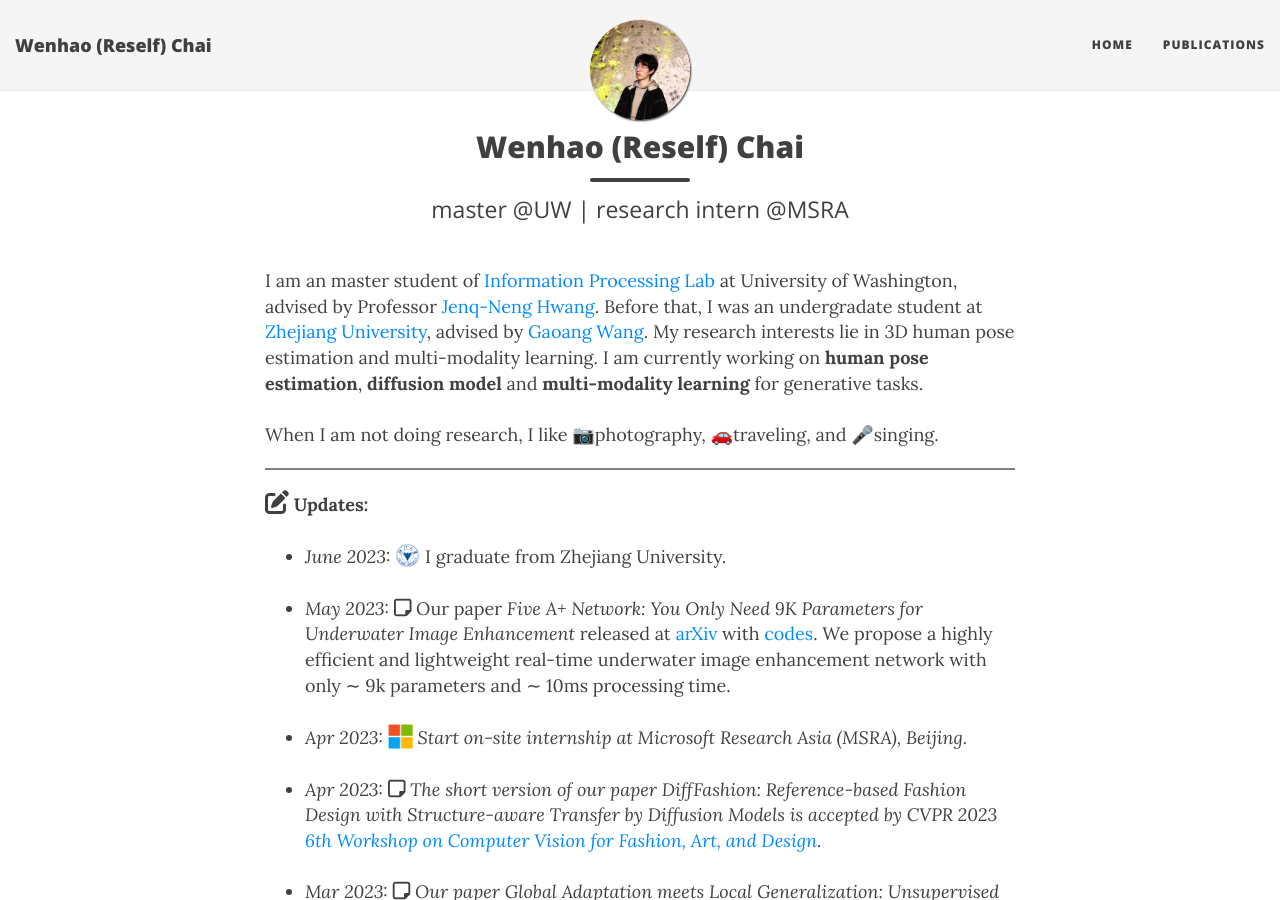
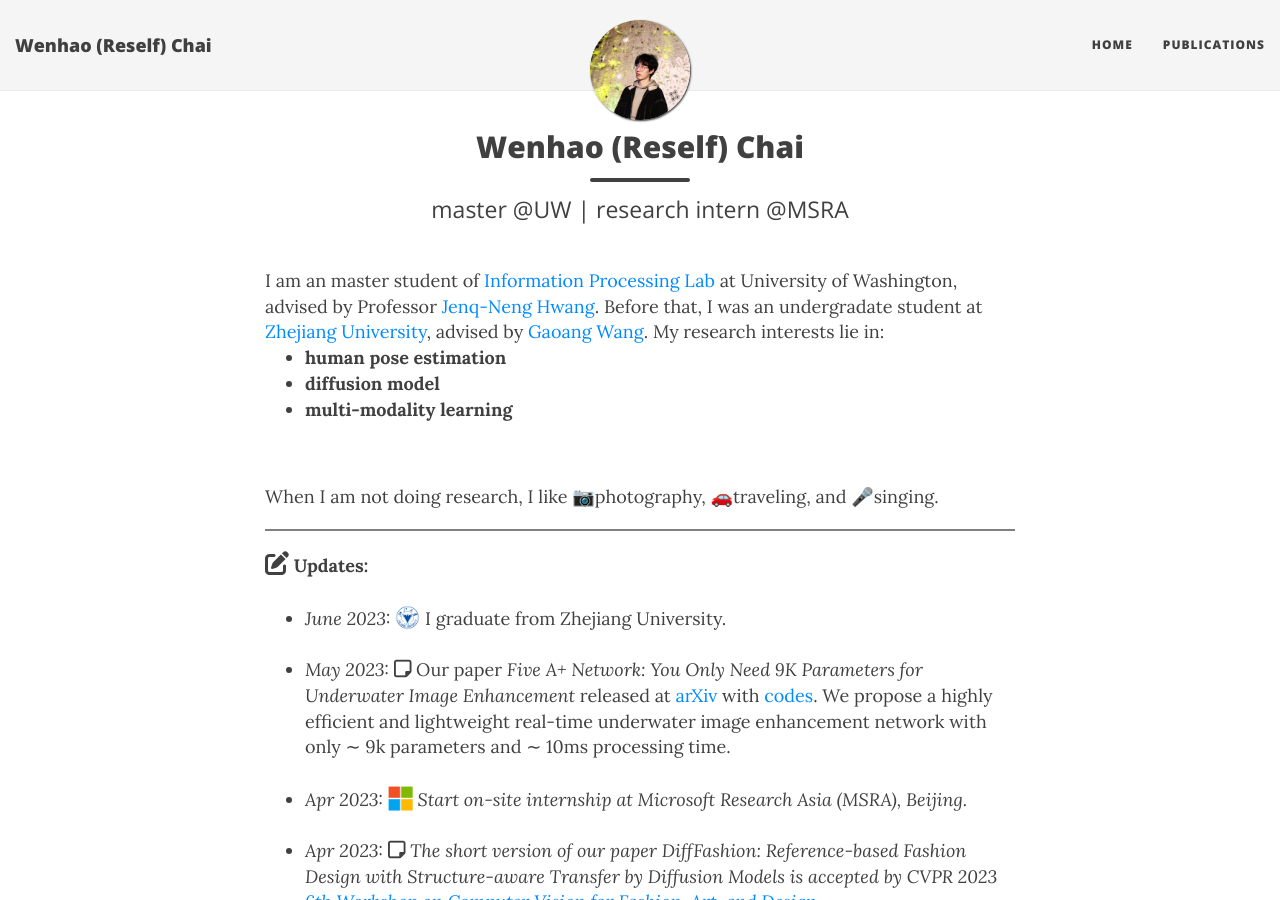
Before and after one commit to hikomal/hikomal.github.io, a Jekyll site: the page built from index.html, in a window 1280 px wide and 900 px high. Built offline with Jekyll 4.4.1, drawn with Linux system fonts in a browser that asks for light colours; nearby versions of some CDN libraries; the list of posts is cut into pages by our own code.

Commit message:
Update index.html

```diff
--- a/index.html
+++ b/index.html
@@ -10,7 +10,12 @@
 </head>
 
 <br>
-	I am an master student of <a href="https://ipl-uw.github.io/">Information Processing Lab</a> at University of Washington, advised by Professor <a href="https://people.ece.uw.edu/hwang/">Jenq-Neng Hwang</a>. Before that, I was an undergradate student at <a href="https://www.zju.edu.cn/">Zhejiang University</a>, advised by <a href="https://person.zju.edu.cn/en/gaoangwang/">Gaoang Wang</a>. My research interests lie in 3D human pose estimation and multi-modality learning. I am currently working on  <b>human pose estimation</b>, <b>diffusion model</b> and <b>multi-modality learning</b> for generative tasks.
+	I am an master student of <a href="https://ipl-uw.github.io/">Information Processing Lab</a> at University of Washington, advised by Professor <a href="https://people.ece.uw.edu/hwang/">Jenq-Neng Hwang</a>. Before that, I was an undergradate student at <a href="https://www.zju.edu.cn/">Zhejiang University</a>, advised by <a href="https://person.zju.edu.cn/en/gaoangwang/">Gaoang Wang</a>. My research interests lie in:
+	<ul>
+		<li><b>human pose estimation</b></li>
+		<li><b>diffusion model</b></li>
+		<li><b>multi-modality learning</b></li>
+	</ul>
 <br>
 
 <br>
```
